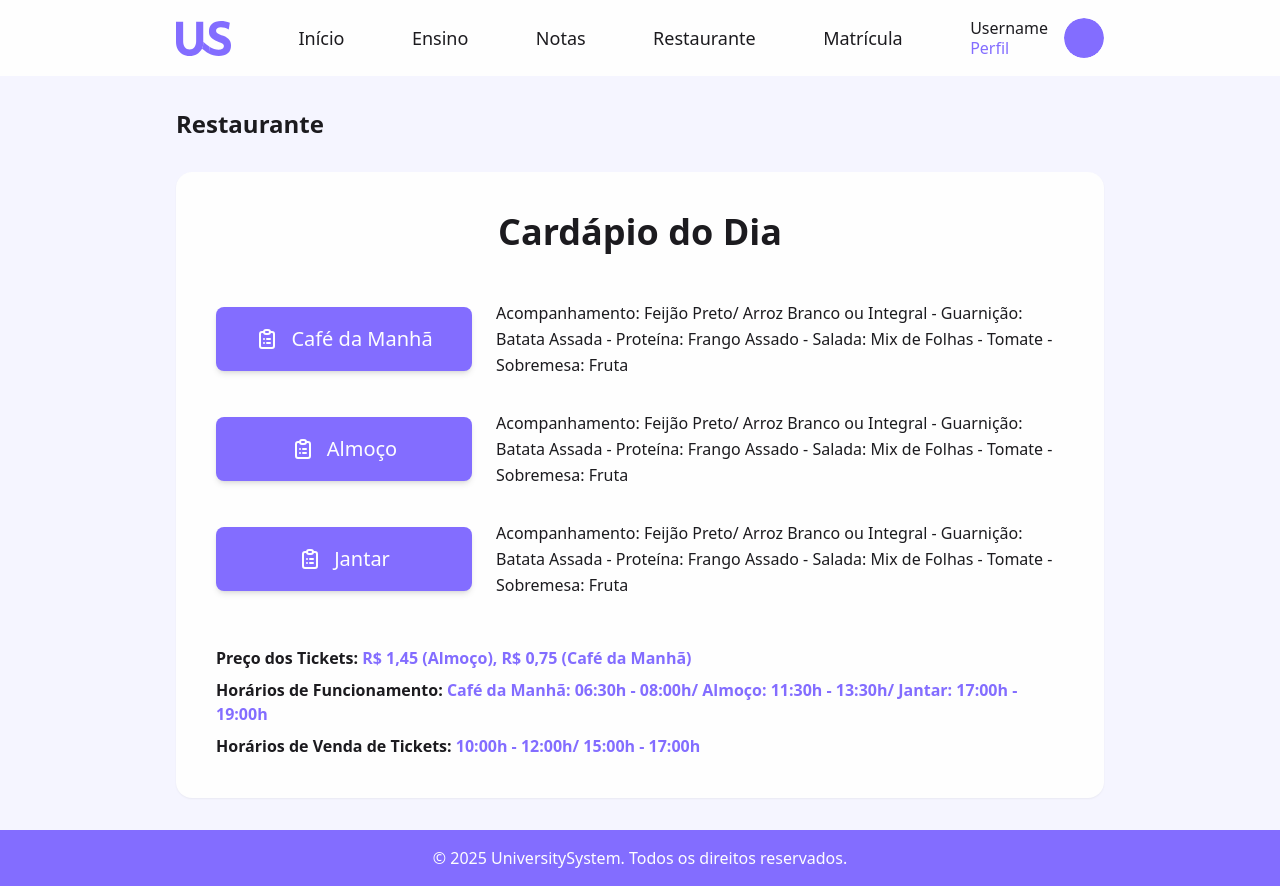
After one commit to RyanArmond/Desenvolvimento_de_Artefato, a Django app: template projectuniversitysystem/universitysystem/templates/restaurante.html in a window 1280 px wide. The commit adds this page. Run offline with Django 5.2, Linux system fonts and the light colour scheme; the template is opened without the code that fills it, so the values that code supplies are empty; some libraries are stand-ins or nearby versions.

Commit message:
Cria restaurante.html inicial

```diff
--- a/projectuniversitysystem/universitysystem/templates/base.html
+++ b/projectuniversitysystem/universitysystem/templates/base.html
@@ -56,7 +56,7 @@
             </div>
 
             <div class="">
-            <a href="{% url 'home_view' %}"
+            <a href="{% url 'restaurante_view' %}"
                 class="text-lg font-medium text-nblack relative before:absolute before:-top-6 before:w-0 before:h-1 before:bg-npurple before:transition-all hover:before:w-full">
                 Restaurante
             </a>
--- /dev/null
+++ b/projectuniversitysystem/universitysystem/templates/restaurante.html
@@ -0,0 +1,69 @@
+{% extends 'base.html' %}
+{% load static %}
+
+{% block title %} Restaurante Universitário {% endblock %}
+
+{% block content %}
+<div class="flex flex-col space-y-6">
+
+    <h1 class="text-2xl font-semibold text-nblack mt-4 mb-2">Restaurante</h1>
+
+    <div class="bg-nwhite rounded-2xl p-10 shadow-sm flex flex-col items-center">
+
+        <h2 class="text-4xl font-semibold text-nblack mb-12">Cardápio do Dia</h2>
+
+        <div class="w-full max-w-5xl space-y-8">
+
+            <div class="flex flex-row items-center space-x-6">
+                <div class="bg-npurple w-64 h-16 rounded-lg flex items-center justify-center space-x-3 shrink-0 shadow-md">
+                    <svg xmlns="http://www.w3.org/2000/svg" class="h-6 w-6 text-nwhite" fill="none" viewBox="0 0 24 24" stroke="currentColor">
+                        <path stroke-linecap="round" stroke-linejoin="round" stroke-width="2" d="M9 5H7a2 2 0 00-2 2v12a2 2 0 002 2h10a2 2 0 002-2V7a2 2 0 00-2-2h-2M9 5a2 2 0 002 2h2a2 2 0 002-2M9 5a2 2 0 012-2h2a2 2 0 012 2m-3 7h3m-3 4h3m-6-4h.01M9 16h.01" />
+                    </svg>
+                    <span class="text-nwhite text-xl font-medium">Café da Manhã</span>
+                </div>
+                <p class="text-nblack font-medium leading-relaxed">
+                    Acompanhamento: Feijão Preto/ Arroz Branco ou Integral - Guarnição: Batata Assada - Proteína: Frango Assado - Salada: Mix de Folhas - Tomate - Sobremesa: Fruta
+                </p>
+            </div>
+
+            <div class="flex flex-row items-center space-x-6">
+                <div class="bg-npurple w-64 h-16 rounded-lg flex items-center justify-center space-x-3 shrink-0 shadow-md">
+                    <svg xmlns="http://www.w3.org/2000/svg" class="h-6 w-6 text-nwhite" fill="none" viewBox="0 0 24 24" stroke="currentColor">
+                        <path stroke-linecap="round" stroke-linejoin="round" stroke-width="2" d="M9 5H7a2 2 0 00-2 2v12a2 2 0 002 2h10a2 2 0 002-2V7a2 2 0 00-2-2h-2M9 5a2 2 0 002 2h2a2 2 0 002-2M9 5a2 2 0 012-2h2a2 2 0 012 2m-3 7h3m-3 4h3m-6-4h.01M9 16h.01" />
+                    </svg>
+                    <span class="text-nwhite text-xl font-medium">Almoço</span>
+                </div>
+                <p class="text-nblack font-medium leading-relaxed">
+                    Acompanhamento: Feijão Preto/ Arroz Branco ou Integral - Guarnição: Batata Assada - Proteína: Frango Assado - Salada: Mix de Folhas - Tomate - Sobremesa: Fruta
+                </p>
+            </div>
+
+            <div class="flex flex-row items-center space-x-6">
+                <div class="bg-npurple w-64 h-16 rounded-lg flex items-center justify-center space-x-3 shrink-0 shadow-md">
+                    <svg xmlns="http://www.w3.org/2000/svg" class="h-6 w-6 text-nwhite" fill="none" viewBox="0 0 24 24" stroke="currentColor">
+                        <path stroke-linecap="round" stroke-linejoin="round" stroke-width="2" d="M9 5H7a2 2 0 00-2 2v12a2 2 0 002 2h10a2 2 0 002-2V7a2 2 0 00-2-2h-2M9 5a2 2 0 002 2h2a2 2 0 002-2M9 5a2 2 0 012-2h2a2 2 0 012 2m-3 7h3m-3 4h3m-6-4h.01M9 16h.01" />
+                    </svg>
+                    <span class="text-nwhite text-xl font-medium">Jantar</span>
+                </div>
+                <p class="text-nblack font-medium leading-relaxed">
+                    Acompanhamento: Feijão Preto/ Arroz Branco ou Integral - Guarnição: Batata Assada - Proteína: Frango Assado - Salada: Mix de Folhas - Tomate - Sobremesa: Fruta
+                </p>
+            </div>
+
+        </div>
+
+        <div class="w-full max-w-5xl mt-12 space-y-2 text-base font-semibold">
+            <p class="text-nblack">
+                Preço dos Tickets: <span class="text-npurple">R$ 1,45 (Almoço), R$ 0,75 (Café da Manhã)</span>
+            </p>
+            <p class="text-nblack">
+                Horários de Funcionamento: <span class="text-npurple">Café da Manhã: 06:30h - 08:00h/ Almoço: 11:30h - 13:30h/ Jantar: 17:00h - 19:00h</span>
+            </p>
+            <p class="text-nblack">
+                Horários de Venda de Tickets: <span class="text-npurple">10:00h - 12:00h/ 15:00h - 17:00h</span>
+            </p>
+        </div>
+
+    </div>
+</div>
+{% endblock %}
--- a/projectuniversitysystem/universitysystem/urls.py
+++ b/projectuniversitysystem/universitysystem/urls.py
@@ -6,5 +6,6 @@ from . import views
 urlpatterns = [
     #path('exemplo/', views.exemplo_view, name='exemplo_view'),
 
-    path('', views.home, name='home_view')
+    path('', views.home, name='home_view'),
+    path('restaurante/', views.restaurante_view, name="restaurante_view")
 ]
--- a/projectuniversitysystem/universitysystem/views.py
+++ b/projectuniversitysystem/universitysystem/views.py
@@ -10,3 +10,6 @@ from datetime import date #criar calendario
 
 def home(request):
     return render(request, "home.html")
+
+def restaurante_view(request):
+    return render(request, "restaurante.html")
```
